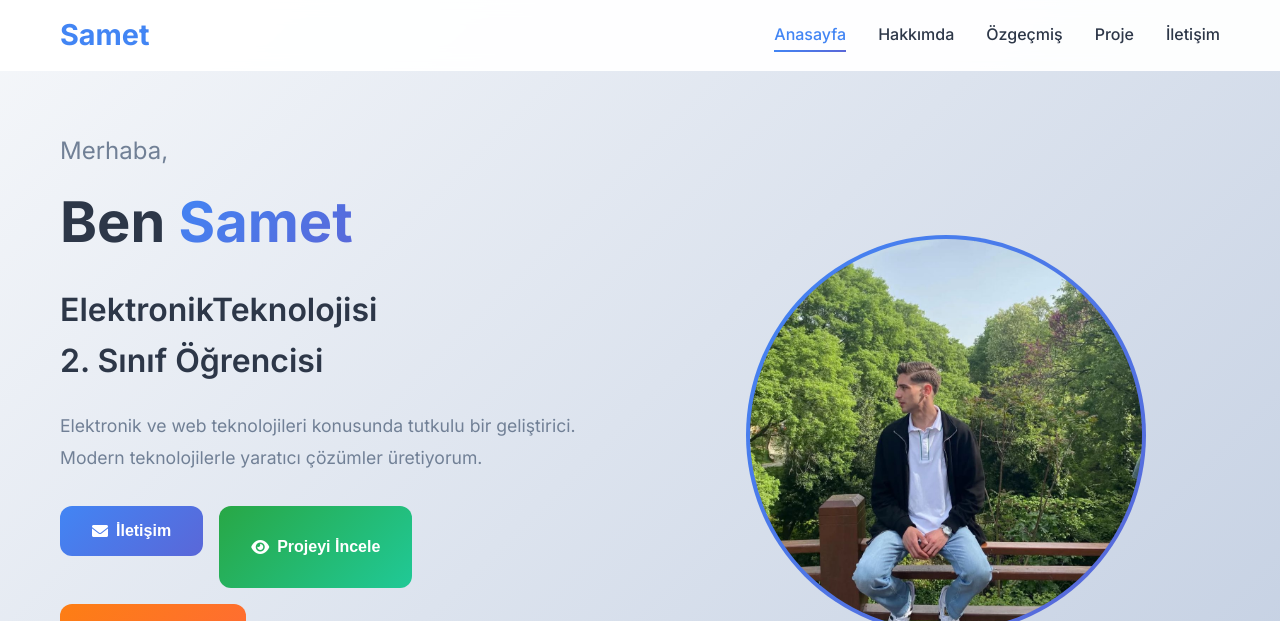
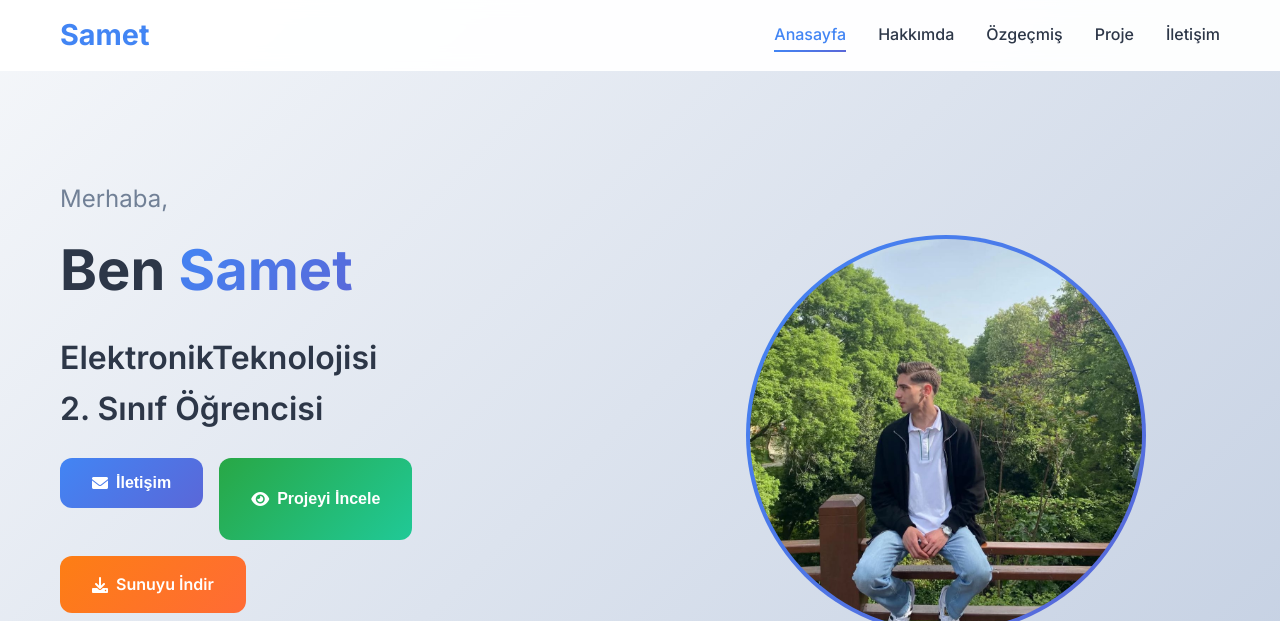
Before and after one commit to 1sametkarakaya/portfolio-website, a plain HTML site: page index.html in a window 1280 px wide. Shown: the top 621 px of the page. Drawn offline with Linux system fonts and the light colour scheme.

Commit message:
Remove homepage description text

```diff
--- a/index.html
+++ b/index.html
@@ -48,7 +48,6 @@
                     <h3>Merhaba,</h3>
                     <h1>Ben <span class="highlight">Samet</span></h1>
                     <h2>ElektronikTeknolojisi<br>2. Sınıf Öğrencisi</h2>
-                    <p>Elektronik ve web teknolojileri konusunda tutkulu bir geliştirici. Modern teknolojilerle yaratıcı çözümler üretiyorum.</p>
                     <div class="home-buttons">
                         <button class="contact-btn" onclick="scrollToSection('contact')">
                             <i class="fas fa-envelope"></i>
```
